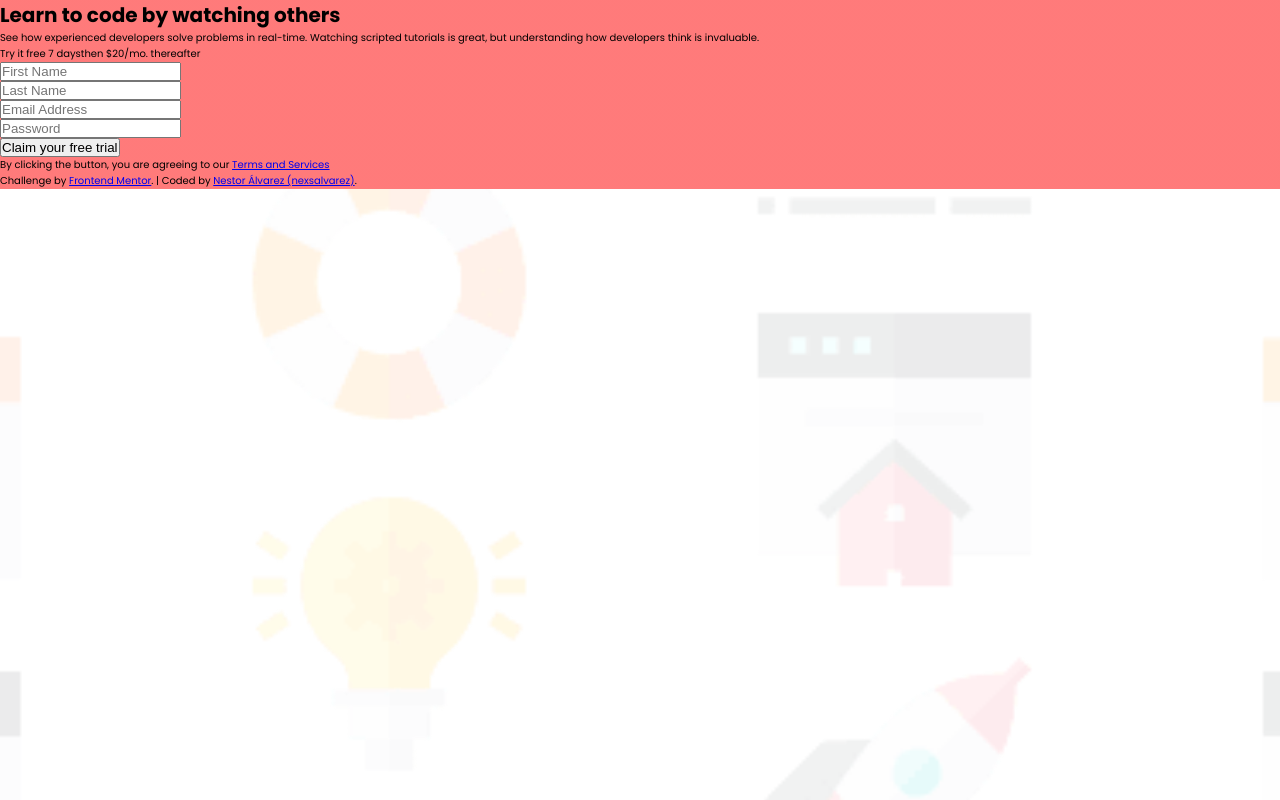
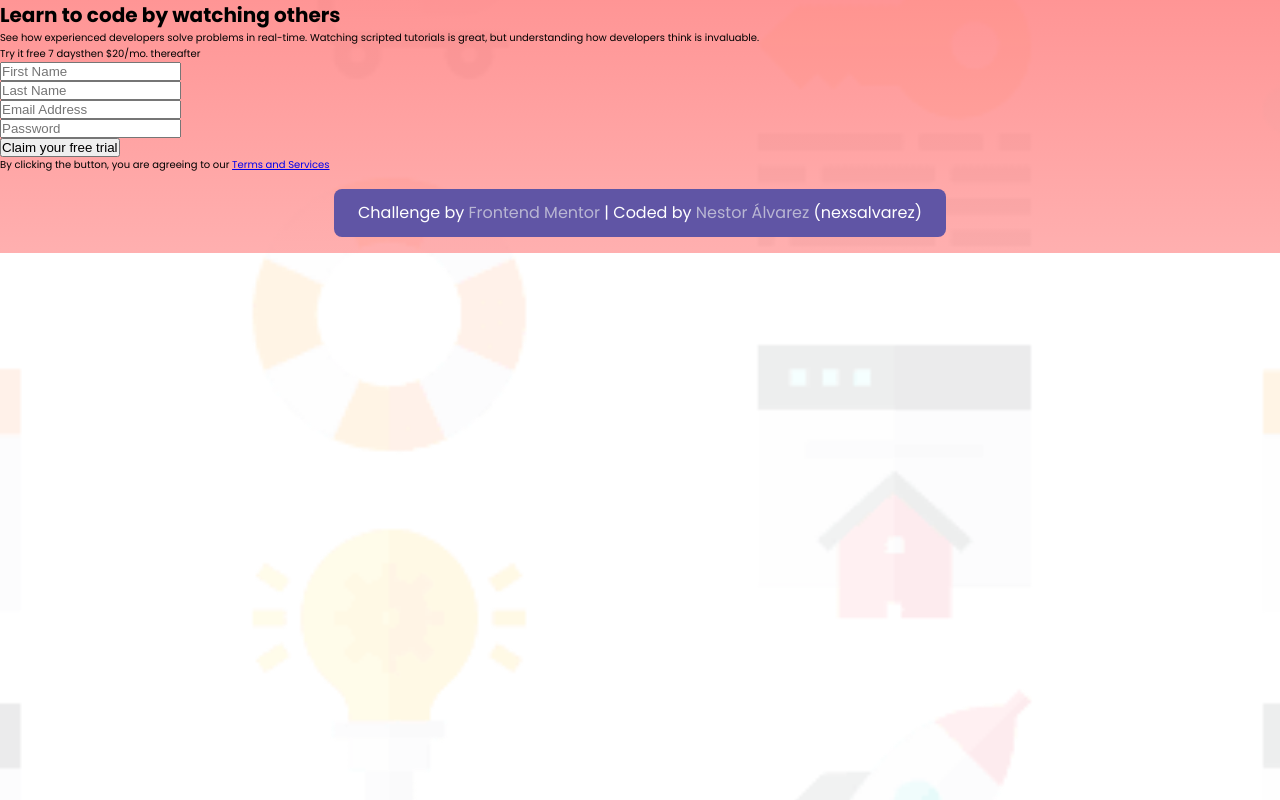
Before and after one commit to nexsalvarez/intro-component-with-signup-form, a plain HTML site: page index.html in a window 1280 px wide. Drawn offline with Linux system fonts and the light colour scheme.

Commit message:
Footer styles

```diff
--- a/CSS/styles.css
+++ b/CSS/styles.css
@@ -16,8 +16,40 @@ html {
 }
 body {
     font-family: 'Poppins', sans-serif;
-    background-image: linear-gradient(hsl(0, 100%, 74%),hsl(0, 100%, 74%)), url('../images/bg-intro-mobile.png');
+    background-image: linear-gradient(hsla(0, 100%, 74%, 0.8),hsl(0, 100%, 74%, 0.6)), url('../images/bg-intro-mobile.png');
     background-position: center;
     background-repeat: no-repeat;
     background-size: cover;
+    overflow-x: hidden;
 }
+
+footer {
+    position: relative;
+    width: 100%;
+    min-height: 10vh;
+    display: flex;
+    justify-content: center;
+    align-items: center;
+    padding: 12px 24px;
+}
+.attribute-container {
+    width: auto;
+    height: auto;
+    display: flex;
+    justify-content: center;
+    align-items: center;
+    background-color: var(--blue);
+    border-radius: 8px;
+    padding: 12px 24px;
+}
+.attribute-container p {
+    font-size: var(--md);
+    font-weight: 400;
+    line-height: 2.4rem;
+    text-align: center;
+    color: hsl(0, 0%, 100%)
+}
+.attribute-container a {
+    text-decoration: none;
+    color: var(--grayish-blue);
+}
--- a/index.html
+++ b/index.html
@@ -58,8 +58,8 @@
       </div>
   </main>
   <footer>
-    <div>
-      <p>Challenge by <a href="https://www.frontendmentor.io/challenges/intro-component-with-signup-form-5cf91bd49edda32581d28fd1" target="_blank">Frontend Mentor</a>. | Coded by <a href="https://github.com/nexsalvarez">Nestor Álvarez (nexsalvarez)</a>.</p>
+    <div class="attribute-container">
+      <p>Challenge by <a href="https://www.frontendmentor.io/challenges/intro-component-with-signup-form-5cf91bd49edda32581d28fd1" target="_blank">Frontend Mentor</a> | Coded by <a href="https://github.com/nexsalvarez">Nestor Álvarez</a> (nexsalvarez)</p>
     </div>
   </footer>
 </body>
```
